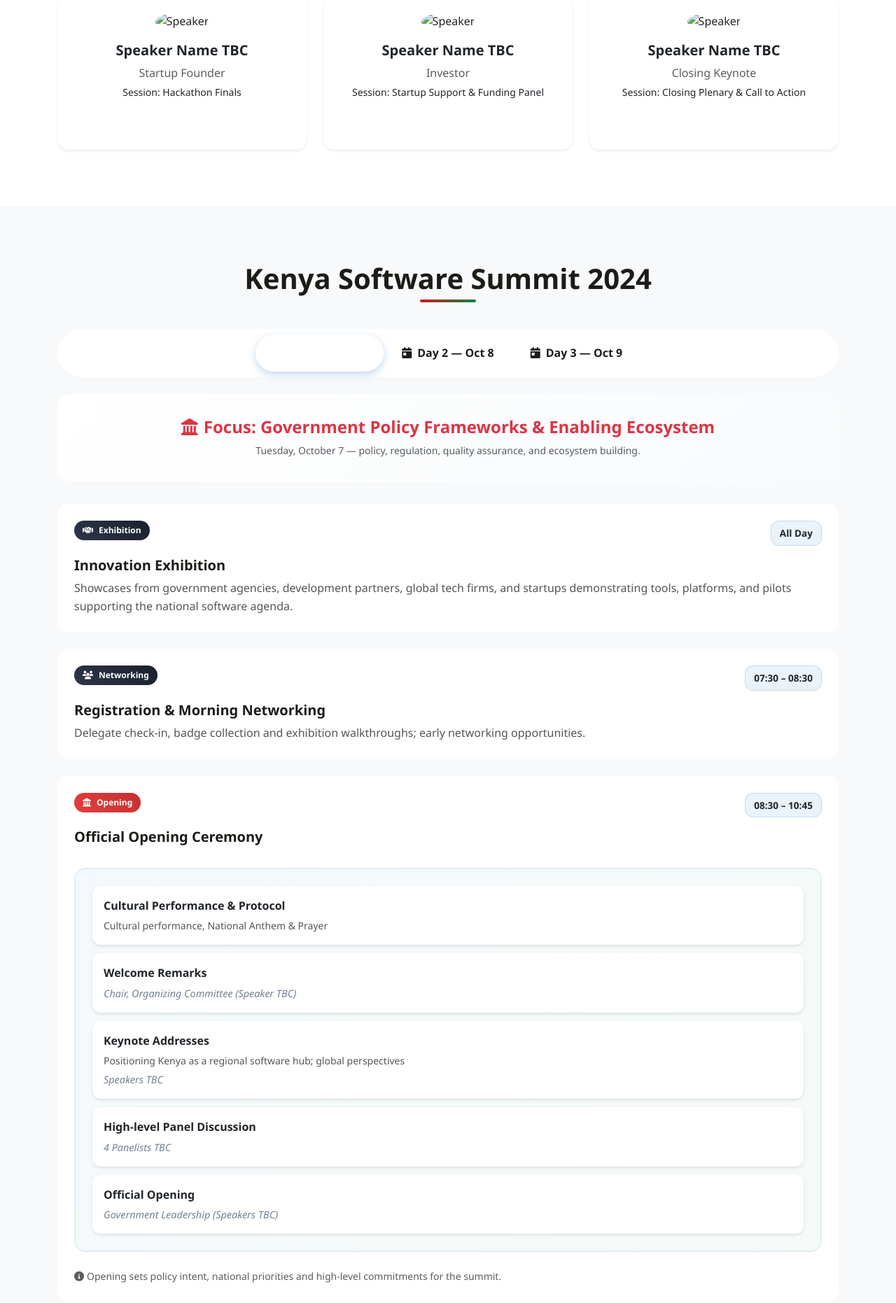
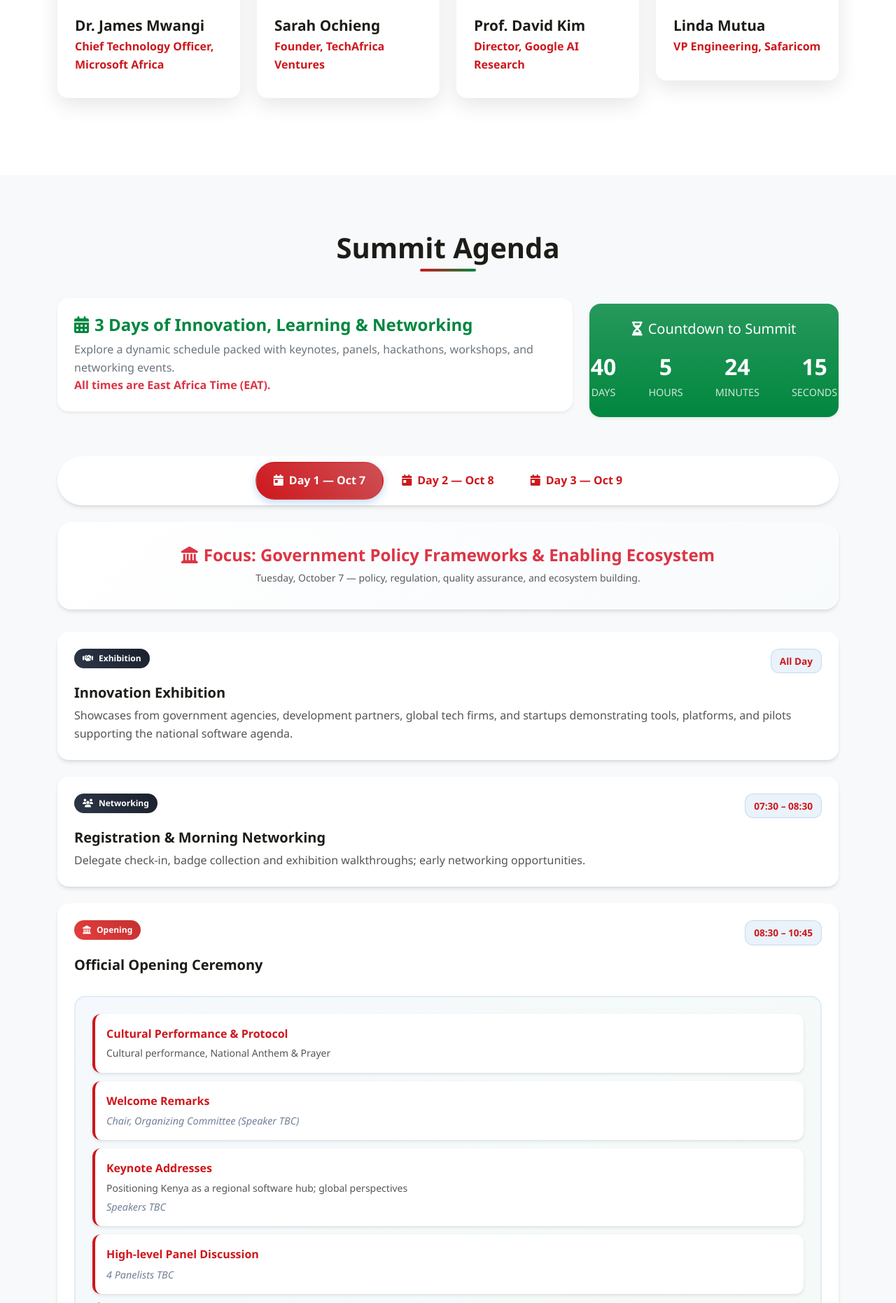
Before and after one commit to edanodongo/software-summit, a Django app: page / in a window 1280 px wide. Shown: the part 3131-4993 px from the top of the page at 70% size. Run offline with Django 5.2, Linux system fonts and the light colour scheme; some libraries are stand-ins or nearby versions.

Commit message:
updated summit agenda

```diff
--- a/summitPage/views.py
+++ b/summitPage/views.py
@@ -484,7 +484,7 @@ def about(request):
     return render(request, 'summit/samples/about.html')
 
 def agenda(request):
-    return render(request, 'summit/samples/agenda.html')
+    return render(request, 'summit/agenda.html')
 
 def base(request):
     return render(request, 'summit/samples/base.html')
--- a/templates/summit/home.html
+++ b/templates/summit/home.html
@@ -9,6 +9,18 @@
     <link href="https://cdnjs.cloudflare.com/ajax/libs/aos/2.3.4/aos.css" rel="stylesheet">
     <style>
         :root {
+            --primary-color: #CE171C;
+            --secondary-color: #cd5155ff;
+            --accent-color: #CE171C;
+            --success-color: #027437ff;
+            --warning-color: #d69e2e;
+            --danger-color: #e53e3e;
+            --info-color: #CE171C;
+            --light-bg: #f7fafc;
+            --card-shadow: 0 4px 6px -1px rgba(0, 0, 0, 0.1), 0 2px 4px -1px rgba(0, 0, 0, 0.06);
+            --card-hover-shadow: 0 10px 15px -3px rgba(0, 0, 0, 0.1), 0 4px 6px -2px rgba(0, 0, 0, 0.05);
+
+
             --primary-red: #CE171C;
             --primary-green: #01873F;
             --primary-dark: #1C1C18;
@@ -979,45 +991,115 @@
     <!-- Keynote speakers -->
     <section id="speakers" class="section-padding">
         <div class="container">
-            <h2 class="section-title" data-aos="fade-up">Keynote Speakers</h2>
+            <h2 class="section-title text-center mb-5" data-aos="fade-up">
+              Featured Speakers
+            </h2>
             <div class="row">
                 <div class="col-lg-3 col-md-6" data-aos="fade-up" data-aos-delay="100">
-                    <div class="speaker-card">
+                    <div class="speaker-card" data-bs-toggle="modal" data-bs-target="#speaker1Modal">
                         <img src="https://images.unsplash.com/photo-1507003211169-0a1dd7228f2d?w=300&h=250&fit=crop&crop=face" alt="Dr. James Mwangi" class="speaker-img">
                         <div class="speaker-info">
-                            <h4 class="speaker-name">Dr. James Mwangi</h4>
+                            <h3 class="speaker-name">Dr. James Mwangi</h3>
                             <p class="speaker-title">Chief Technology Officer, Microsoft Africa</p>
-                            <p class="speaker-bio">Leading digital transformation initiatives across Africa with 15+ years in cloud computing and AI development.</p>
                         </div>
                     </div>
                 </div>
                 <div class="col-lg-3 col-md-6" data-aos="fade-up" data-aos-delay="200">
-                    <div class="speaker-card">
-                        <img src="https://images.unsplash.com/photo-1494790108755-2616b412f944?w=300&h=250&fit=crop&crop=face" alt="Sarah Ochieng" class="speaker-img">
+                    <div class="speaker-card" data-bs-toggle="modal" data-bs-target="#speaker2Modal">
+                        <img src="https://images.unsplash.com/photo-1489980557514-251d61e3eeb6?w=300&h=250&fit=crop&crop=face" alt="Sarah Ochieng" class="speaker-img">
                         <div class="speaker-info">
                             <h4 class="speaker-name">Sarah Ochieng</h4>
                             <p class="speaker-title">Founder, TechAfrica Ventures</p>
-                            <p class="speaker-bio">Serial entrepreneur and investor focused on scaling African tech startups globally.</p>
                         </div>
                     </div>
                 </div>
                 <div class="col-lg-3 col-md-6" data-aos="fade-up" data-aos-delay="300">
-                    <div class="speaker-card">
+                    <div class="speaker-card" data-bs-toggle="modal" data-bs-target="#speaker3Modal">
                         <img src="https://images.unsplash.com/photo-1472099645785-5658abf4ff4e?w=300&h=250&fit=crop&crop=face" alt="Prof. David Kim" class="speaker-img">
                         <div class="speaker-info">
                             <h4 class="speaker-name">Prof. David Kim</h4>
                             <p class="speaker-title">Director, Google AI Research</p>
-                            <p class="speaker-bio">Leading researcher in machine learning and artificial intelligence with focus on emerging markets.</p>
                         </div>
                     </div>
                 </div>
                 <div class="col-lg-3 col-md-6" data-aos="fade-up" data-aos-delay="400">
-                    <div class="speaker-card">
+                    <div class="speaker-card" data-bs-toggle="modal" data-bs-target="#speaker4Modal">
                         <img src="https://images.unsplash.com/photo-1489980557514-251d61e3eeb6?w=300&h=250&fit=crop&crop=face" alt="Linda Mutua" class="speaker-img">
                         <div class="speaker-info">
                             <h4 class="speaker-name">Linda Mutua</h4>
                             <p class="speaker-title">VP Engineering, Safaricom</p>
-                            <p class="speaker-bio">Expert in mobile technologies and financial services innovation in emerging markets.</p>
+                        </div>
+                    </div>
+                </div>
+                <div class="col-lg-3 col-md-6" data-aos="fade-up" data-aos-delay="100">
+                    <div class="speaker-card" data-bs-toggle="modal" data-bs-target="#speaker1Modal">
+                        <img src="https://images.unsplash.com/photo-1507003211169-0a1dd7228f2d?w=300&h=250&fit=crop&crop=face" alt="Dr. James Mwangi" class="speaker-img">
+                        <div class="speaker-info">
+                            <h3 class="speaker-name">Dr. James Mwangi</h3>
+                            <p class="speaker-title">Chief Technology Officer, Microsoft Africa</p>
+                        </div>
+                    </div>
+                </div>
+                <div class="col-lg-3 col-md-6" data-aos="fade-up" data-aos-delay="200">
+                    <div class="speaker-card" data-bs-toggle="modal" data-bs-target="#speaker2Modal">
+                        <img src="https://images.unsplash.com/photo-1489980557514-251d61e3eeb6?w=300&h=250&fit=crop&crop=face" alt="Sarah Ochieng" class="speaker-img">
+                        <div class="speaker-info">
+                            <h4 class="speaker-name">Sarah Ochieng</h4>
+                            <p class="speaker-title">Founder, TechAfrica Ventures</p>
+                        </div>
+                    </div>
+                </div>
+                <div class="col-lg-3 col-md-6" data-aos="fade-up" data-aos-delay="300">
+                    <div class="speaker-card" data-bs-toggle="modal" data-bs-target="#speaker3Modal">
+                        <img src="https://images.unsplash.com/photo-1472099645785-5658abf4ff4e?w=300&h=250&fit=crop&crop=face" alt="Prof. David Kim" class="speaker-img">
+                        <div class="speaker-info">
+                            <h4 class="speaker-name">Prof. David Kim</h4>
+                            <p class="speaker-title">Director, Google AI Research</p>
+                        </div>
+                    </div>
+                </div>
+                <div class="col-lg-3 col-md-6" data-aos="fade-up" data-aos-delay="400">
+                    <div class="speaker-card" data-bs-toggle="modal" data-bs-target="#speaker4Modal">
+                        <img src="https://images.unsplash.com/photo-1489980557514-251d61e3eeb6?w=300&h=250&fit=crop&crop=face" alt="Linda Mutua" class="speaker-img">
+                        <div class="speaker-info">
+                            <h4 class="speaker-name">Linda Mutua</h4>
+                            <p class="speaker-title">VP Engineering, Safaricom</p>
+                        </div>
+                    </div>
+                </div>
+                <div class="col-lg-3 col-md-6" data-aos="fade-up" data-aos-delay="100">
+                    <div class="speaker-card" data-bs-toggle="modal" data-bs-target="#speaker1Modal">
+                        <img src="https://images.unsplash.com/photo-1507003211169-0a1dd7228f2d?w=300&h=250&fit=crop&crop=face" alt="Dr. James Mwangi" class="speaker-img">
+                        <div class="speaker-info">
+                            <h3 class="speaker-name">Dr. James Mwangi</h3>
+                            <p class="speaker-title">Chief Technology Officer, Microsoft Africa</p>
+                        </div>
+                    </div>
+                </div>
+                <div class="col-lg-3 col-md-6" data-aos="fade-up" data-aos-delay="200">
+                    <div class="speaker-card" data-bs-toggle="modal" data-bs-target="#speaker2Modal">
+                        <img src="https://images.unsplash.com/photo-1489980557514-251d61e3eeb6?w=300&h=250&fit=crop&crop=face" alt="Sarah Ochieng" class="speaker-img">
+                        <div class="speaker-info">
+                            <h4 class="speaker-name">Sarah Ochieng</h4>
+                            <p class="speaker-title">Founder, TechAfrica Ventures</p>
+                        </div>
+                    </div>
+                </div>
+                <div class="col-lg-3 col-md-6" data-aos="fade-up" data-aos-delay="300">
+                    <div class="speaker-card" data-bs-toggle="modal" data-bs-target="#speaker3Modal">
+                        <img src="https://images.unsplash.com/photo-1472099645785-5658abf4ff4e?w=300&h=250&fit=crop&crop=face" alt="Prof. David Kim" class="speaker-img">
+                        <div class="speaker-info">
+                            <h4 class="speaker-name">Prof. David Kim</h4>
+                            <p class="speaker-title">Director, Google AI Research</p>
+                        </div>
+                    </div>
+                </div>
+                <div class="col-lg-3 col-md-6" data-aos="fade-up" data-aos-delay="400">
+                    <div class="speaker-card" data-bs-toggle="modal" data-bs-target="#speaker4Modal">
+                        <img src="https://images.unsplash.com/photo-1489980557514-251d61e3eeb6?w=300&h=250&fit=crop&crop=face" alt="Linda Mutua" class="speaker-img">
+                        <div class="speaker-info">
+                            <h4 class="speaker-name">Linda Mutua</h4>
+                            <p class="speaker-title">VP Engineering, Safaricom</p>
                         </div>
                     </div>
                 </div>
@@ -1025,77 +1107,6 @@
         </div>
     </section>
 
-
-
-    <section id="speakers" class="section-padding bg-white">
-      <div class="container">
-        <h2 class="section-title text-center mb-5" data-aos="fade-up">
-          Featured Speakers
-        </h2>
-        <div class="row g-4">
-
-          <!-- Speaker Card 1 -->
-          <div class="col-md-4 col-sm-6" data-aos="fade-up">
-            <div class="card shadow-sm border-0 rounded-4 h-100 text-center p-4 speaker-card" data-bs-toggle="modal" data-bs-target="#speaker1Modal">
-              <img src="https://via.placeholder.com/150" class="rounded-circle mx-auto mb-3" alt="Speaker">
-              <h5 class="fw-bold">Speaker Name TBC</h5>
-              <p class="text-muted mb-1">Government Official</p>
-              <p class="small">Session: Opening Keynote</p>
-            </div>
-          </div>
-
-          <!-- Speaker Card 2 -->
-          <div class="col-md-4 col-sm-6" data-aos="fade-up">
-            <div class="card shadow-sm border-0 rounded-4 h-100 text-center p-4 speaker-card" data-bs-toggle="modal" data-bs-target="#speaker2Modal">
-              <img src="https://via.placeholder.com/150" class="rounded-circle mx-auto mb-3" alt="Speaker">
-              <h5 class="fw-bold">Speaker Name TBC</h5>
-              <p class="text-muted mb-1">Industry Leader</p>
-              <p class="small">Session: Building a National Software Ecosystem Panel</p>
-            </div>
-          </div>
-
-          <!-- Speaker Card 3 -->
-          <div class="col-md-4 col-sm-6" data-aos="fade-up">
-            <div class="card shadow-sm border-0 rounded-4 h-100 text-center p-4 speaker-card" data-bs-toggle="modal" data-bs-target="#speaker3Modal">
-              <img src="https://via.placeholder.com/150" class="rounded-circle mx-auto mb-3" alt="Speaker">
-              <h5 class="fw-bold">Speaker Name TBC</h5>
-              <p class="text-muted mb-1">Academic Expert</p>
-              <p class="small">Session: Digital Skilling Keynote</p>
-            </div>
-          </div>
-
-          <!-- Speaker Card 4 -->
-          <div class="col-md-4 col-sm-6" data-aos="fade-up">
-            <div class="card shadow-sm border-0 rounded-4 h-100 text-center p-4 speaker-card" data-bs-toggle="modal" data-bs-target="#speaker4Modal">
-              <img src="https://via.placeholder.com/150" class="rounded-circle mx-auto mb-3" alt="Speaker">
-              <h5 class="fw-bold">Speaker Name TBC</h5>
-              <p class="text-muted mb-1">Startup Founder</p>
-              <p class="small">Session: Hackathon Finals</p>
-            </div>
-          </div>
-
-          <!-- Speaker Card 5 -->
-          <div class="col-md-4 col-sm-6" data-aos="fade-up">
-            <div class="card shadow-sm border-0 rounded-4 h-100 text-center p-4 speaker-card" data-bs-toggle="modal" data-bs-target="#speaker5Modal">
-              <img src="https://via.placeholder.com/150" class="rounded-circle mx-auto mb-3" alt="Speaker">
-              <h5 class="fw-bold">Speaker Name TBC</h5>
-              <p class="text-muted mb-1">Investor</p>
-              <p class="small">Session: Startup Support & Funding Panel</p>
-            </div>
-          </div>
-
-          <!-- Speaker Card 6 -->
-          <div class="col-md-4 col-sm-6" data-aos="fade-up">
-            <div class="card shadow-sm border-0 rounded-4 h-100 text-center p-4 speaker-card" data-bs-toggle="modal" data-bs-target="#speaker6Modal">
-              <img src="https://via.placeholder.com/150" class="rounded-circle mx-auto mb-3" alt="Speaker">
-              <h5 class="fw-bold">Speaker Name TBC</h5>
-              <p class="text-muted mb-1">Closing Keynote</p>
-              <p class="small">Session: Closing Plenary & Call to Action</p>
-            </div>
-          </div>
-        </div>
-      </div>
-    </section>
 
     <!-- ================= Speaker Modals ================= -->
 
@@ -1104,14 +1115,15 @@
       <div class="modal-dialog modal-dialog-centered modal-lg">
         <div class="modal-content rounded-4 shadow">
           <div class="modal-header">
-            <h5 class="modal-title" id="speaker1Label">Speaker Name TBC – Government Official</h5>
+            <h5 class="modal-title" id="speaker1Label">Dr. James Mwangi </h5>
             <button type="button" class="btn-close" data-bs-dismiss="modal" aria-label="Close"></button>
           </div>
           <div class="modal-body text-center">
-            <img src="https://via.placeholder.com/200" class="rounded-circle mb-3" alt="Speaker">
-            <p class="lead">Session: Opening Keynote</p>
-            <p>Lorem ipsum bio placeholder. This speaker will deliver the opening keynote, setting the tone for the summit with a focus on national policy and the digital ecosystem.</p>
+            <img src="https://images.unsplash.com/photo-1507003211169-0a1dd7228f2d?w=300&h=250&fit=crop&crop=face"  alt="Speaker">
+            <p class="lead">VP Engineering, Safaricom</p>
+            <p class="speaker-bio">Leading digital transformation initiatives across Africa with 15+ years in cloud computing and AI development. Expert in mobile technologies and financial services innovation in emerging markets. This speaker will deliver the opening keynote, setting the tone for the summit with a focus on national policy and the digital ecosystem.</p>
           </div>
+
         </div>
       </div>
     </div>
@@ -1121,13 +1133,13 @@
       <div class="modal-dialog modal-dialog-centered modal-lg">
         <div class="modal-content rounded-4 shadow">
           <div class="modal-header">
-            <h5 class="modal-title" id="speaker2Label">Speaker Name TBC – Industry Leader</h5>
+            <h5 class="modal-title" id="speaker2Label">Sarah Ochieng </h5>
             <button type="button" class="btn-close" data-bs-dismiss="modal" aria-label="Close"></button>
           </div>
           <div class="modal-body text-center">
-            <img src="https://via.placeholder.com/200" class="rounded-circle mb-3" alt="Speaker">
-            <p class="lead">Session: Building a National Software Ecosystem Panel</p>
-            <p>Lorem ipsum bio placeholder. This speaker will share insights from the private sector on scaling innovation and driving policy change.</p>
+            <img src="https://images.unsplash.com/photo-1489980557514-251d61e3eeb6?w=300&h=250&fit=crop&crop=face" alt="Speaker">
+            <p class="lead">Founder, TechAfrica Ventures</p>
+            <p class="speaker-bio">Serial entrepreneur and investor focused on scaling African tech startups globally. This speaker will share insights from the private sector on scaling innovation and driving policy change.</p>
           </div>
         </div>
       </div>
@@ -1138,13 +1150,13 @@
       <div class="modal-dialog modal-dialog-centered modal-lg">
         <div class="modal-content rounded-4 shadow">
           <div class="modal-header">
-            <h5 class="modal-title" id="speaker3Label">Speaker Name TBC – Academic Expert</h5>
+            <h5 class="modal-title" id="speaker3Label">Prof. David Kim</h5>
             <button type="button" class="btn-close" data-bs-dismiss="modal" aria-label="Close"></button>
           </div>
           <div class="modal-body text-center">
-            <img src="https://via.placeholder.com/200" class="rounded-circle mb-3" alt="Speaker">
-            <p class="lead">Session: Digital Skilling Keynote</p>
-            <p>Lorem ipsum bio placeholder. This speaker will highlight digital skilling initiatives and the importance of research in building talent pipelines.</p>
+            <img src="https://images.unsplash.com/photo-1472099645785-5658abf4ff4e?w=300&h=250&fit=crop&crop=face" alt="Speaker">
+            <p class="lead"> Director, Google AI Research</p>
+            <p class="speaker-bio">Leading researcher in machine learning and artificial intelligence with focus on emerging markets. Lorem ipsum bio placeholder. This speaker will highlight digital skilling initiatives and the importance of research in building talent pipelines.</p>
           </div>
         </div>
       </div>
@@ -1155,13 +1167,13 @@
       <div class="modal-dialog modal-dialog-centered modal-lg">
         <div class="modal-content rounded-4 shadow">
           <div class="modal-header">
-            <h5 class="modal-title" id="speaker4Label">Speaker Name TBC – Startup Founder</h5>
+            <h5 class="modal-title" id="speaker4Label">Linda Mutua</h5>
             <button type="button" class="btn-close" data-bs-dismiss="modal" aria-label="Close"></button>
           </div>
           <div class="modal-body text-center">
-            <img src="https://via.placeholder.com/200" class="rounded-circle mb-3" alt="Speaker">
-            <p class="lead">Session: Hackathon Finals</p>
-            <p>Lorem ipsum bio placeholder. This speaker will present the winning innovations and share the startup journey from idea to impact.</p>
+            <img src="https://images.unsplash.com/photo-1489980557514-251d61e3eeb6?w=300&h=250&fit=crop&crop=face" alt="Speaker">
+            <p class="lead">VP Engineering, Safaricom</p>
+            <p class="speaker-bio">Expert in mobile technologies and financial services innovation in emerging markets. Lorem ipsum bio placeholder. This speaker will present the winning innovations and share the startup journey from idea to impact.</p>
           </div>
         </div>
       </div>
@@ -1205,7 +1217,29 @@
     <!-- Agenda Section -->
     <section id="agenda" class="section-padding bg-light position-relative">
         <div class="container">
-            <h2 class="section-title text-center mb-5" data-aos="fade-up">Kenya Software Summit 2024</h2>
+            <h2 class="section-title" data-aos="fade-up">Summit Agenda</h2>
+
+            <!-- Agenda Intro & Countdown -->
+            <div class="row mb-5 align-items-center">
+              <div class="col-lg-8" data-aos="fade-right">
+                <div class="bg-white rounded-4 shadow-sm p-4 mb-3">
+                  <h4 class="fw-bold mb-2" style="color: var(--primary-green);">
+                    <i class="fas fa-calendar-alt me-2"></i>3 Days of Innovation, Learning & Networking
+                  </h4>
+                  <p class="mb-0 text-secondary">
+                    Explore a dynamic schedule packed with keynotes, panels, hackathons, workshops, and networking events. <br>
+                    <span class="fw-semibold text-danger">All times are East Africa Time (EAT).</span>
+                  </p>
+                </div>
+              </div>
+              <div class="col-lg-4 text-center" data-aos="fade-left">
+                <div class="bg-gradient rounded-4 shadow-sm p-4" style="background: var(--primary-green);">
+                  <h5 class="mb-3" style="color: #FFFFFF;"><i class="fas fa-hourglass-half me-2"></i>Countdown to Summit</h5>
+                  <div id="countdown-agenda" class="d-flex justify-content-center gap-3"></div>
+                </div>
+              </div>
+            </div>
+
 
             <!-- Day Tabs -->
             <ul class="nav nav-pills justify-content-center mb-4" id="agendaTabs" role="tablist" data-aos="fade-up">
@@ -1297,7 +1331,7 @@
 
                             <!-- Tea Break -->
                             <div class="card break-item mb-4">
-                                <span class="text-muted"><i class="fas fa-coffee me-2"></i>10:45 – 11:15 · Exhibition Tour & Tea Break</span>
+                                <span class=""><i class="fas fa-coffee me-2"></i>10:45 – 11:15 · Exhibition Tour & Tea Break</span>
                             </div>
 
                             <!-- Framing Panel -->
@@ -1366,7 +1400,7 @@
 
                             <!-- Lunch -->
                             <div class="card break-item mb-4">
-                                <span class="text-muted"><i class="fas fa-utensils me-2"></i>13:00 – 14:00 · Lunch Break</span>
+                                <span class=""><i class="fas fa-utensils me-2"></i>13:00 – 14:00 · Lunch Break</span>
                             </div>
 
                             <!-- Ecosystem Landscape Keynote -->
@@ -1510,7 +1544,7 @@
 
                             <!-- Tea Break -->
                             <div class="card break-item mb-4">
-                                <span class="text-muted"><i class="fas fa-coffee me-2"></i>10:00 – 10:30 · Tea Break</span>
+                                <span class=""><i class="fas fa-coffee me-2"></i>10:00 – 10:30 · Tea Break</span>
                             </div>
 
                             <!-- Showcase: Software Innovation -->
@@ -1556,7 +1590,7 @@
 
                             <!-- Lunch -->
                             <div class="card break-item mb-4">
-                                <span class="text-muted"><i class="fas fa-utensils me-2"></i>13:00 – 14:00 · Lunch Break</span>
+                                <span class=""><i class="fas fa-utensils me-2"></i>13:00 – 14:00 · Lunch Break</span>
                             </div>
 
                             <!-- Breakouts (parallel tracks) -->
@@ -1704,7 +1738,7 @@
 
                             <!-- Tea Break -->
                             <div class="card break-item mb-4">
-                                <span class="text-muted"><i class="fas fa-coffee me-2"></i>10:30 – 11:00 · Tea Break</span>
+                                <span class=""><i class="fas fa-coffee me-2"></i>10:30 – 11:00 · Tea Break</span>
                             </div>
 
                             <!-- Software Export -->
@@ -1740,7 +1774,7 @@
 
                             <!-- Lunch -->
                             <div class="card break-item mb-4">
-                                <span class="text-muted"><i class="fas fa-utensils me-2"></i>13:00 – 14:00 · Lunch Break</span>
+                                <span class=""><i class="fas fa-utensils me-2"></i>13:00 – 14:00 · Lunch Break</span>
                             </div>
 
                             <!-- Closing Plenary -->
@@ -1771,7 +1805,7 @@
 
                             <!-- Departure / Final Tea -->
                             <div class="card break-item mb-4">
-                                <span class="text-muted"><i class="fas fa-coffee me-2"></i>16:00 – 16:30 · Tea Break & Guests Depart</span>
+                                <span class=""><i class="fas fa-coffee me-2"></i>16:00 – 16:30 · Tea Break & Guests Depart</span>
                             </div>
 
                         </div>
```
Also changed, not shown: summitPage/urls.py (+2 -6 lines), templates/summit/agenda.html (+12 -5 lines).
